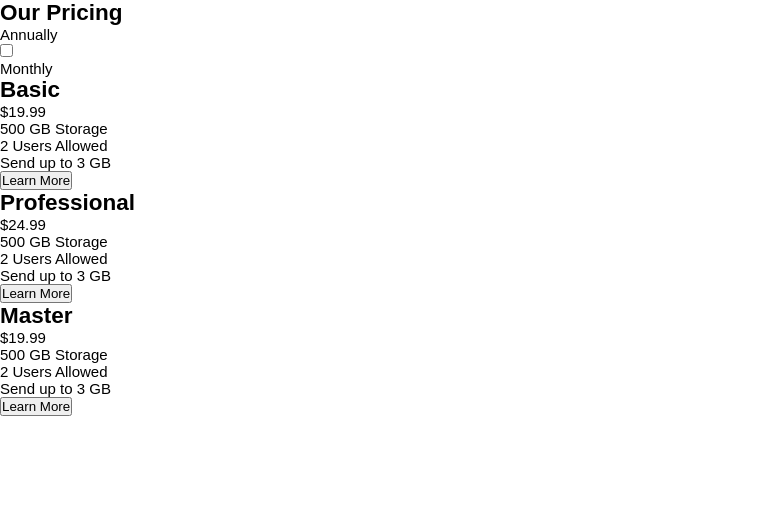
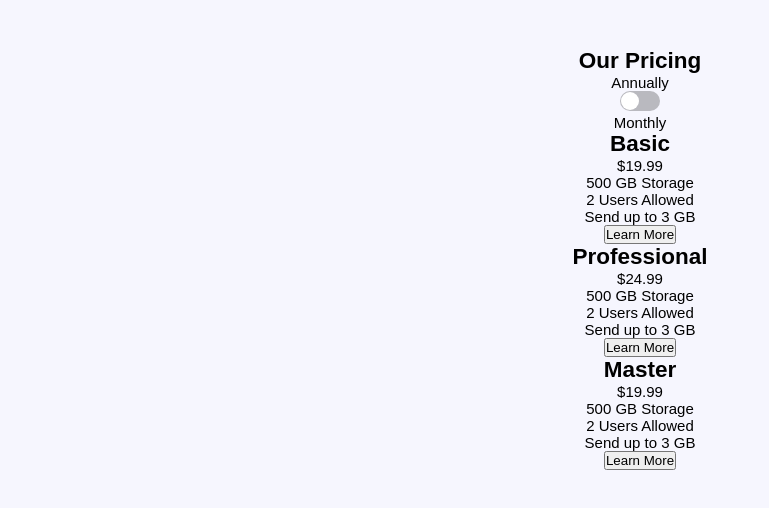
Before and after one commit to Maryjanee/Challenges, a plain HTML site: page Toggle switch/index.html in a window 1280 px wide. Shown: the whole page, without its empty margins (0-769 px from the left). Drawn offline with Linux system fonts and the light colour scheme; a web font is replaced by a local one.

Commit message:
add toggle switch and base styles

```diff
--- a/Toggle switch/index.html
+++ b/Toggle switch/index.html
@@ -32,7 +32,7 @@
         <div class="pricing-container">
           <div class="price-card">
             <h2>Basic</h2>
-            <p>&dollar;19.99</p>
+            <p class="price">&dollar;19.99</p>
             <ul>
               <li class="pricing-item">
                 500 GB Storage
@@ -52,7 +52,7 @@
           <div class="price-card second-price">
             <h2>Professional</h2>
 
-            <p>&dollar;24.99</p>
+            <p class="price">&dollar;24.99</p>
             <ul>
               <li class="pricing-item">
                 500 GB Storage
@@ -71,7 +71,7 @@
 
           <div class="price-card">
             <h2>Master</h2>
-            <p>&dollar;19.99</p>
+            <p class="price">&dollar;19.99</p>
             <ul>
               <li class="pricing-item">
                 500 GB Storage
--- a/Toggle switch/style.css
+++ b/Toggle switch/style.css
@@ -6,6 +6,7 @@
 }
 body {
   font-size: 15px;
+  text-align: center;
 }
 
 li {
@@ -15,3 +16,47 @@ li {
 a {
   text-decoration: none;
 }
+
+section {
+  background: hsl(240, 78%, 98%);
+  height: 100vh;
+  padding: 3rem 0;
+}
+
+.container {
+  max-width: 1366px;
+  width: 90%;
+  margin: 0 auto;
+}
+
+.switch {
+  position: relative;
+  display: inline-block;
+  width: 40px;
+  height: 20px;
+  background-color: rgba(0, 0, 0, 0.25);
+  border-radius: 20px;
+  transition: all 0.3s;
+  margin: 0 10px;
+}
+.switch::after {
+  content: "";
+  position: absolute;
+  width: 18px;
+  height: 18px;
+  border-radius: 50%;
+  background-color: white;
+  top: 1px;
+  left: 1px;
+  transition: all 0.3s;
+}
+
+.checkbox:checked + .switch::after {
+  left: 20px;
+}
+.checkbox:checked + .switch {
+  background-color: #7983ff;
+}
+.checkbox {
+  display: none;
+}
```
